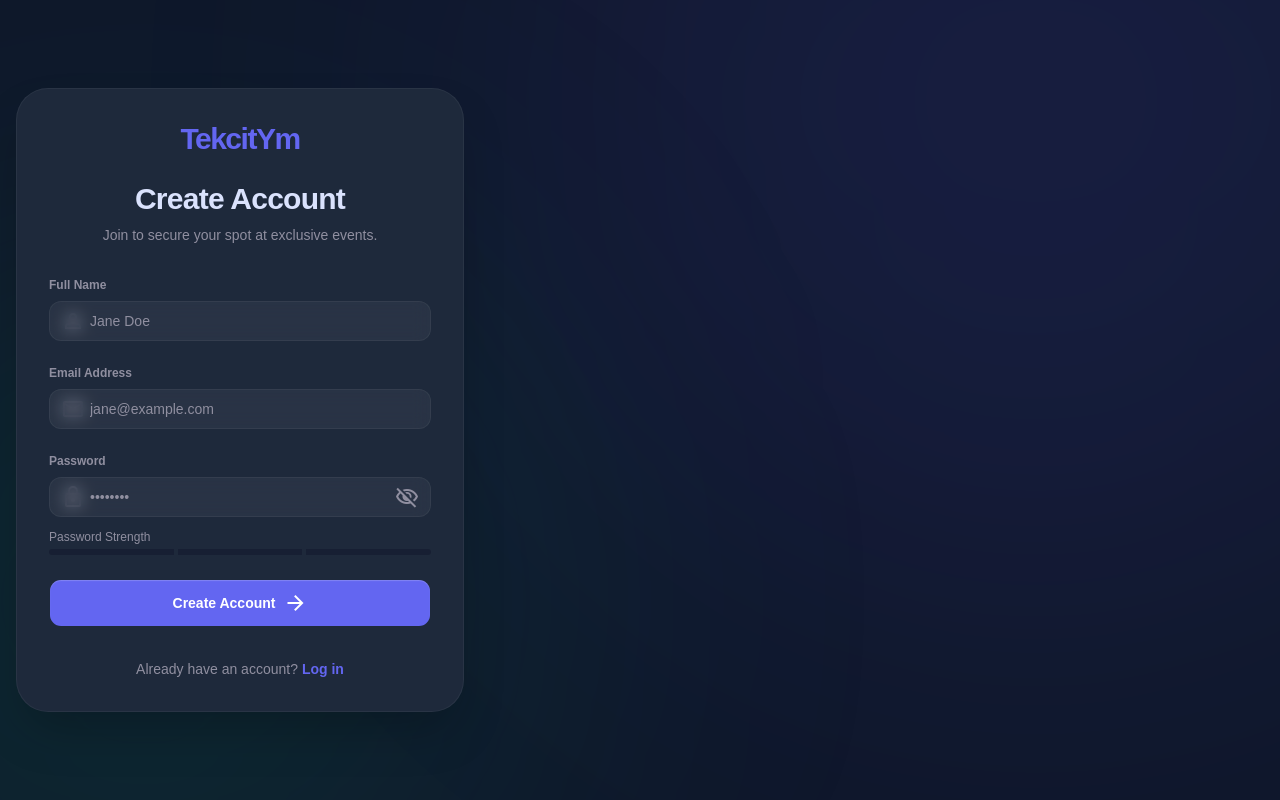
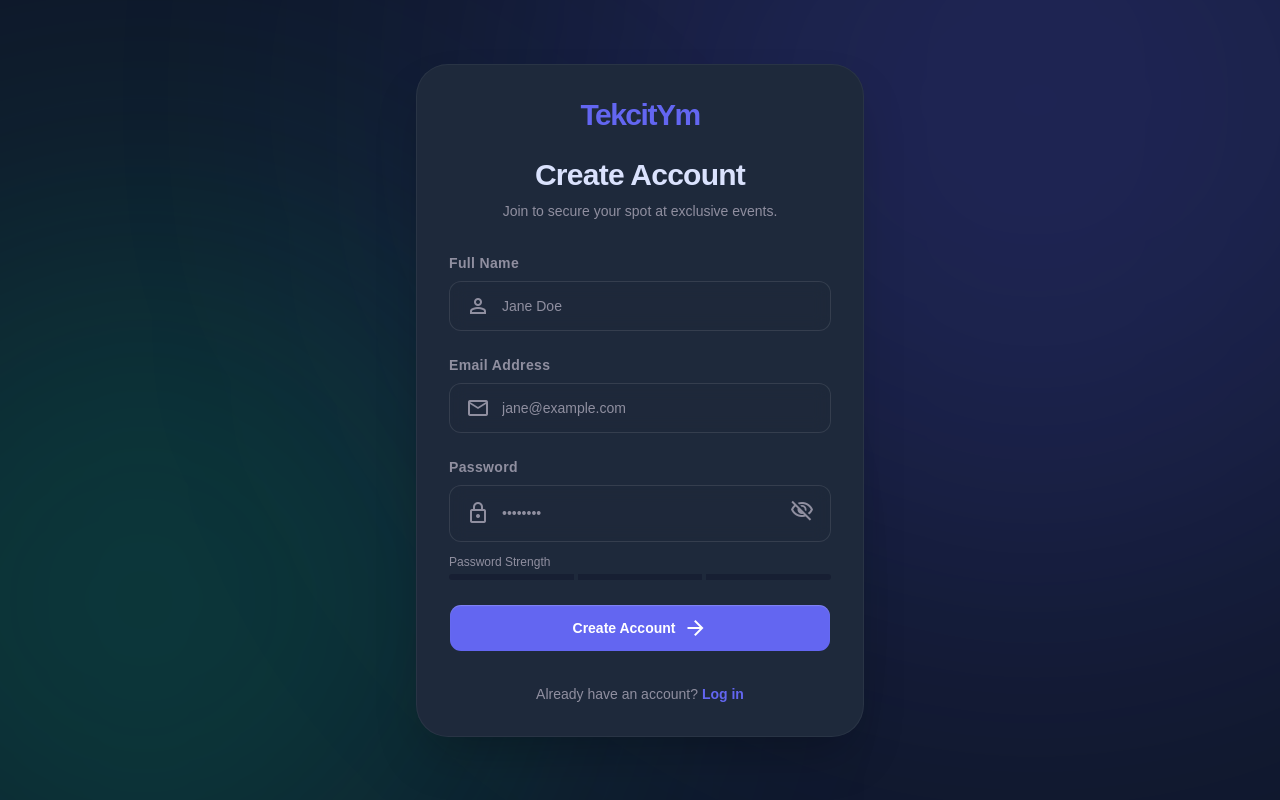
Before and after one commit to plozdev/TekcitYm_frontend, a React (Vite) app: page /register in a window 1280 px wide. Built offline with nearby package versions, Linux system fonts and the light colour scheme; no server answers.

Commit message:
fix: ui auth pages misaligned

```diff
--- a/src/layouts/AuthLayout.tsx
+++ b/src/layouts/AuthLayout.tsx
@@ -3,14 +3,14 @@ import { PageTransition } from '../components/layout/PageTransition';
 
 export default function AuthLayout() {
   return (
-    <div className="min-h-screen bg-background text-foreground flex items-center justify-center p-4 relative overflow-hidden">
+    <div className="min-h-screen bg-background text-foreground flex items-center justify-center p-4 md:p-10 relative overflow-hidden">
       {/* Ambient Background Orbs */}
       <div className="absolute inset-0 pointer-events-none z-0 overflow-hidden">
-        <div className="absolute top-1/4 -left-[20%] w-[800px] h-[800px] bg-emerald-500/10 rounded-full blur-[150px]"></div>
-        <div className="absolute bottom-1/4 -right-[20%] w-[1000px] h-[1000px] bg-indigo-500/10 rounded-full blur-[180px]"></div>
+        <div className="absolute top-1/4 -left-[20%] w-[800px] h-[800px] bg-emerald-500/20 rounded-full blur-[150px]"></div>
+        <div className="absolute bottom-1/4 -right-[20%] w-[1000px] h-[1000px] bg-indigo-500/20 rounded-full blur-[180px]"></div>
       </div>
 
-      <div className="w-full flex justify-center z-10">
+      <div className="w-full flex items-center justify-center z-10">
         <PageTransition />
       </div>
     </div>
--- a/src/pages/auth/ForgotPasswordPage.tsx
+++ b/src/pages/auth/ForgotPasswordPage.tsx
@@ -4,7 +4,6 @@ import { useForm } from 'react-hook-form';
 import { zodResolver } from '@hookform/resolvers/zod';
 import { z } from 'zod';
 import { GlassCard } from '../../components/ui/glass-card';
-import { GlassInput } from '../../components/ui/glass-input';
 import { Button } from '../../components/ui/button';
 import { useForgotPassword } from '../../features/auth/auth.hooks';
 
@@ -40,7 +39,7 @@ export default function ForgotPasswordPage() {
   const isLoading = forgotPasswordMutation.isPending;
 
   return (
-    <div className="w-full max-w-md relative z-10">
+    <div className="w-full max-w-md mx-auto relative z-10">
       {/* Logo/Brand */}
       <div className="text-center mb-8">
         <h1 className="font-heading font-bold text-3xl md:text-4xl text-primary tracking-tighter">TekcitYm</h1>
@@ -59,14 +58,14 @@ export default function ForgotPasswordPage() {
 
             <form className="space-y-6" onSubmit={handleSubmit(onSubmit)}>
               <div>
-                <label className="block text-sm font-semibold text-foreground mb-2" htmlFor="email">Email Address</label>
-                <div className="relative">
-                  <span className="material-symbols-outlined absolute left-4 top-1/2 -translate-y-1/2 text-muted-foreground">mail</span>
-                  <GlassInput
+                <label className="block text-sm font-semibold tracking-wide text-muted-foreground mb-2" htmlFor="email">Email Address</label>
+                <div className={`input-glass rounded-lg flex items-center px-4 py-3 ${errors.email ? 'border-destructive' : ''}`}>
+                  <span className="material-symbols-outlined text-muted-foreground mr-3">mail</span>
+                  <input
                     id="email"
                     placeholder="name@example.com"
                     type="email"
-                    className={`pl-12 py-3 ${errors.email ? 'border-destructive' : ''}`}
+                    className="bg-transparent border-none outline-none w-full text-sm text-foreground placeholder:text-muted-foreground focus:ring-0 p-0"
                     {...register('email')}
                   />
                 </div>
--- a/src/pages/auth/OtpVerificationPage.tsx
+++ b/src/pages/auth/OtpVerificationPage.tsx
@@ -93,7 +93,7 @@ export default function OTPVerificationPage() {
   const isComplete = otp.every(val => val !== '');
 
   return (
-    <div className="w-full max-w-md px-4 md:px-0 relative z-10">
+    <div className="w-full max-w-md mx-auto px-4 md:px-0 relative z-10">
       {/* Brand Header */}
       <div className="text-center mb-10">
         <h1 className="font-heading font-bold text-3xl md:text-4xl text-primary tracking-tighter">TekcitYm</h1>
--- a/src/pages/auth/RegisterPage.tsx
+++ b/src/pages/auth/RegisterPage.tsx
@@ -4,7 +4,6 @@ import { useForm } from 'react-hook-form';
 import { zodResolver } from '@hookform/resolvers/zod';
 import { z } from 'zod';
 import { GlassCard } from '../../components/ui/glass-card';
-import { GlassInput } from '../../components/ui/glass-input';
 import { Button } from '../../components/ui/button';
 import { useRegister } from '../../features/auth/auth.hooks';
 
@@ -62,7 +61,7 @@ export default function RegisterPage() {
   }
 
   return (
-    <div className="w-full max-w-md relative z-10">
+    <div className="w-full max-w-md mx-auto relative z-10">
       <GlassCard className="p-8 rounded-2xl shadow-2xl space-y-8 border border-white/5">
         <div className="text-center">
           <h1 className="font-heading font-bold text-3xl text-primary tracking-tighter mb-6">TekcitYm</h1>
@@ -73,14 +72,14 @@ export default function RegisterPage() {
         <form className="space-y-6 mt-8" onSubmit={handleSubmit(onSubmit)}>
           {/* Full Name Field */}
           <div className="space-y-2">
-            <label className="block text-xs font-semibold text-muted-foreground" htmlFor="fullName">Full Name</label>
-            <div className="relative flex items-center">
-              <span className="material-symbols-outlined absolute left-3 text-muted-foreground">person</span>
-              <GlassInput
+            <label className="block text-sm font-semibold tracking-wide text-muted-foreground" htmlFor="fullName">Full Name</label>
+            <div className={`input-glass rounded-lg flex items-center px-4 py-3 ${errors.fullName ? 'border-destructive' : ''}`}>
+              <span className="material-symbols-outlined text-muted-foreground mr-3">person</span>
+              <input
                 id="fullName"
                 placeholder="Jane Doe"
                 type="text"
-                className={`pl-10 ${errors.fullName ? 'border-destructive' : ''}`}
+                className="bg-transparent border-none outline-none w-full text-sm text-foreground placeholder:text-muted-foreground focus:ring-0 p-0"
                 {...register('fullName')}
               />
             </div>
@@ -89,14 +88,14 @@ export default function RegisterPage() {
 
           {/* Email Field */}
           <div className="space-y-2">
-            <label className="block text-xs font-semibold text-muted-foreground" htmlFor="email">Email Address</label>
-            <div className="relative flex items-center">
-              <span className="material-symbols-outlined absolute left-3 text-muted-foreground">mail</span>
-              <GlassInput
+            <label className="block text-sm font-semibold tracking-wide text-muted-foreground" htmlFor="email">Email Address</label>
+            <div className={`input-glass rounded-lg flex items-center px-4 py-3 ${errors.email ? 'border-destructive' : ''}`}>
+              <span className="material-symbols-outlined text-muted-foreground mr-3">mail</span>
+              <input
                 id="email"
                 placeholder="jane@example.com"
                 type="email"
-                className={`pl-10 ${errors.email ? 'border-destructive' : ''}`}
+                className="bg-transparent border-none outline-none w-full text-sm text-foreground placeholder:text-muted-foreground focus:ring-0 p-0"
                 {...register('email')}
               />
             </div>
@@ -105,22 +104,22 @@ export default function RegisterPage() {
 
           {/* Password Field */}
           <div className="space-y-2">
-            <label className="block text-xs font-semibold text-muted-foreground" htmlFor="password">Password</label>
-            <div className="relative flex items-center">
-              <span className="material-symbols-outlined absolute left-3 text-muted-foreground">lock</span>
-              <GlassInput
+            <label className="block text-sm font-semibold tracking-wide text-muted-foreground" htmlFor="password">Password</label>
+            <div className={`input-glass rounded-lg flex items-center px-4 py-3 ${errors.password ? 'border-destructive' : ''}`}>
+              <span className="material-symbols-outlined text-muted-foreground mr-3">lock</span>
+              <input
                 id="password"
                 placeholder="••••••••"
                 type={showPassword ? 'text' : 'password'}
-                className={`pl-10 pr-10 ${errors.password ? 'border-destructive' : ''}`}
+                className="bg-transparent border-none outline-none w-full text-sm text-foreground placeholder:text-muted-foreground focus:ring-0 p-0"
                 {...register('password')}
               />
               <button
                 type="button"
-                className="absolute right-3 text-muted-foreground hover:text-primary transition-colors focus:outline-none flex items-center"
+                className="text-muted-foreground hover:text-foreground transition-colors ml-2 focus:outline-none"
                 onClick={() => setShowPassword(!showPassword)}
               >
-                <span className="material-symbols-outlined text-[20px]">{showPassword ? 'visibility' : 'visibility_off'}</span>
+                <span className="material-symbols-outlined">{showPassword ? 'visibility' : 'visibility_off'}</span>
               </button>
             </div>
             {errors.password && <p className="text-xs text-destructive mt-1">{errors.password.message}</p>}
--- a/src/styles/index.css
+++ b/src/styles/index.css
@@ -151,6 +151,17 @@
     backdrop-filter: blur(12px);
     border: 1px solid rgba(255, 255, 255, 0.05);
   }
+  .input-glass {
+    background: rgba(30, 41, 59, 0.4);
+    border: 1px solid rgba(255, 255, 255, 0.1);
+    backdrop-filter: blur(8px);
+    transition: all 0.3s ease;
+  }
+  .input-glass:focus-within {
+    border-color: #585990;
+    background: rgba(30, 41, 59, 0.6);
+    backdrop-filter: blur(12px);
+  }
   .stage-glow {
     background: linear-gradient(180deg, theme('colors.indigo.500/20') 0%, transparent 100%);
     box-shadow: 0 -20px 60px theme('colors.indigo.500/10');
```
Also changed, not shown: src/pages/auth/LoginPage.tsx (+16 -17 lines), src/pages/auth/ResetPasswordPage.tsx (+12 -13 lines).
